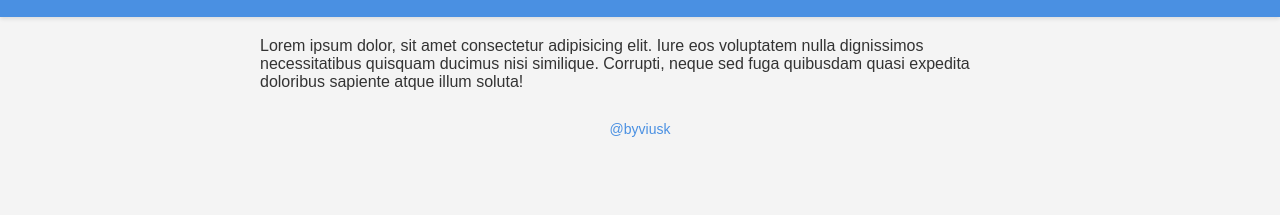
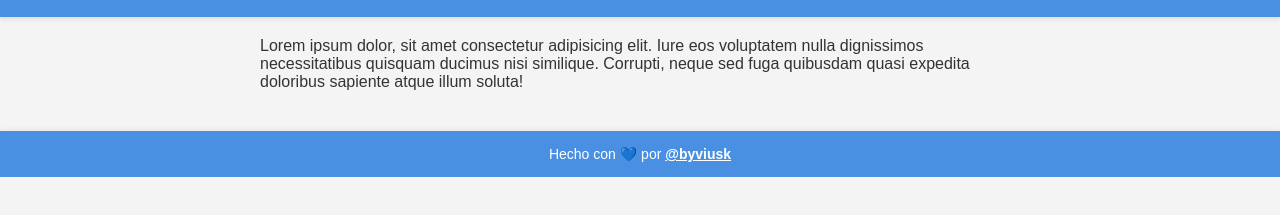
Before and after one commit to vivian-l-29/Ejercicio-5, a plain HTML site: page index.html in a window 1280 px wide. Shown: the part 63-278 px from the top of the page. Drawn offline with Linux system fonts and the light colour scheme.

Commit message:
Se completa footer

```diff
--- a/index.css
+++ b/index.css
@@ -49,12 +49,22 @@ section {
 }
 
 footer {
+    background-color: #4a90e2;
+    color: white;
     text-align: center;
-    padding: 1rem;
+    padding: 1.5rem 0;
     font-size: 1.4rem;
+    margin-top: 2rem;
+    box-shadow: 0 -2px 4px rgba(0, 0, 0, 0.05);
 }
 
 footer a {
-    color: #4a90e2;
-    text-decoration: none;
+    color: #fff;
+    text-decoration: underline;
+    font-weight: bold;
+    transition: color 0.3s ease;
 }
+
+footer a:hover {
+    color: #dbeafe; /* un tono más claro al pasar el cursor */
+}
--- a/index.html
+++ b/index.html
@@ -14,14 +14,14 @@
             <h1>Vivian López</h1>
         </div>
     </header>
-    <section>
+    <section class="seccion-1">
         <p>Lorem ipsum dolor, sit amet consectetur adipisicing elit.
             Iure eos voluptatem nulla dignissimos necessitatibus quisquam
             ducimus nisi similique. Corrupti, neque sed fuga quibusdam quasi
             expedita doloribus sapiente atque illum soluta!</p>
     </section>
-    <footer>
-        <a href="#">@byviusk</a>
+    <footer class="footer">
+        <p>Hecho con 💙 por <a href="https://github.com/vivian-l-29">@byviusk</a></p>
     </footer>
 
 </body>
```
